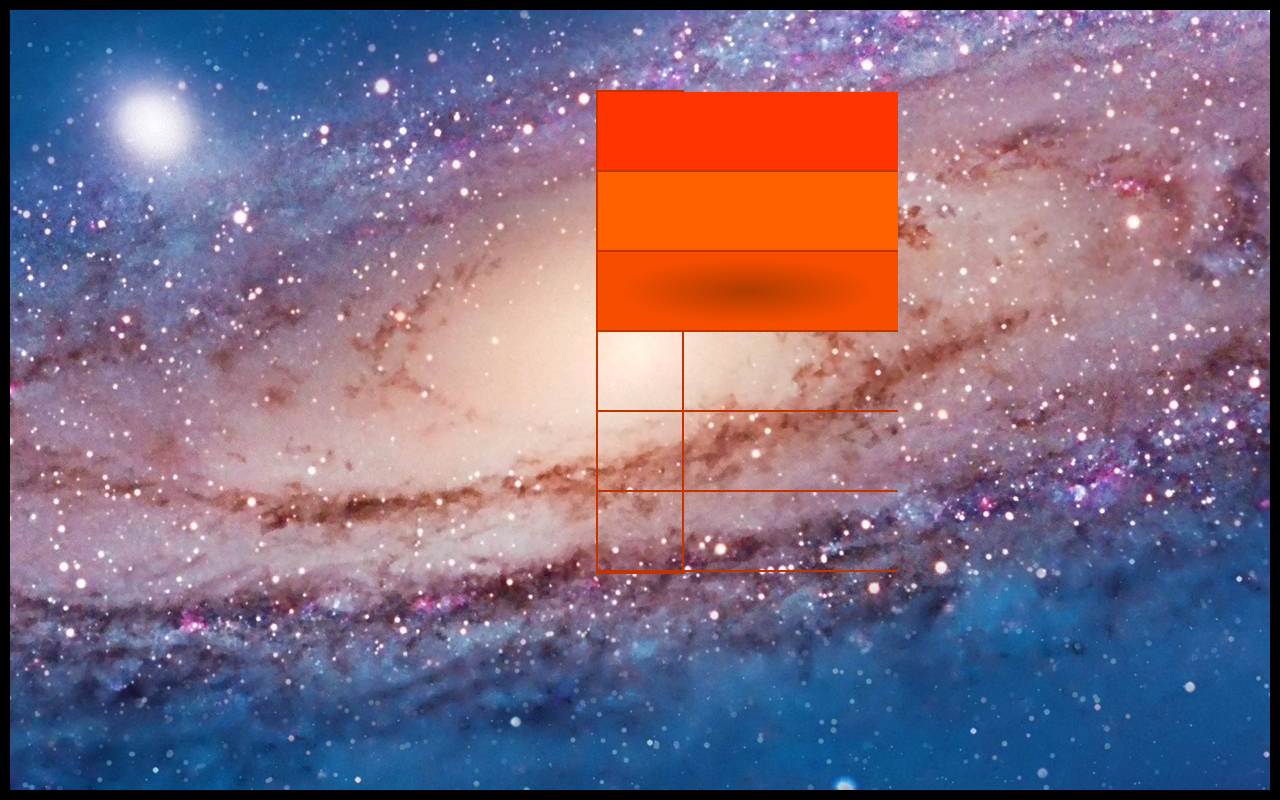
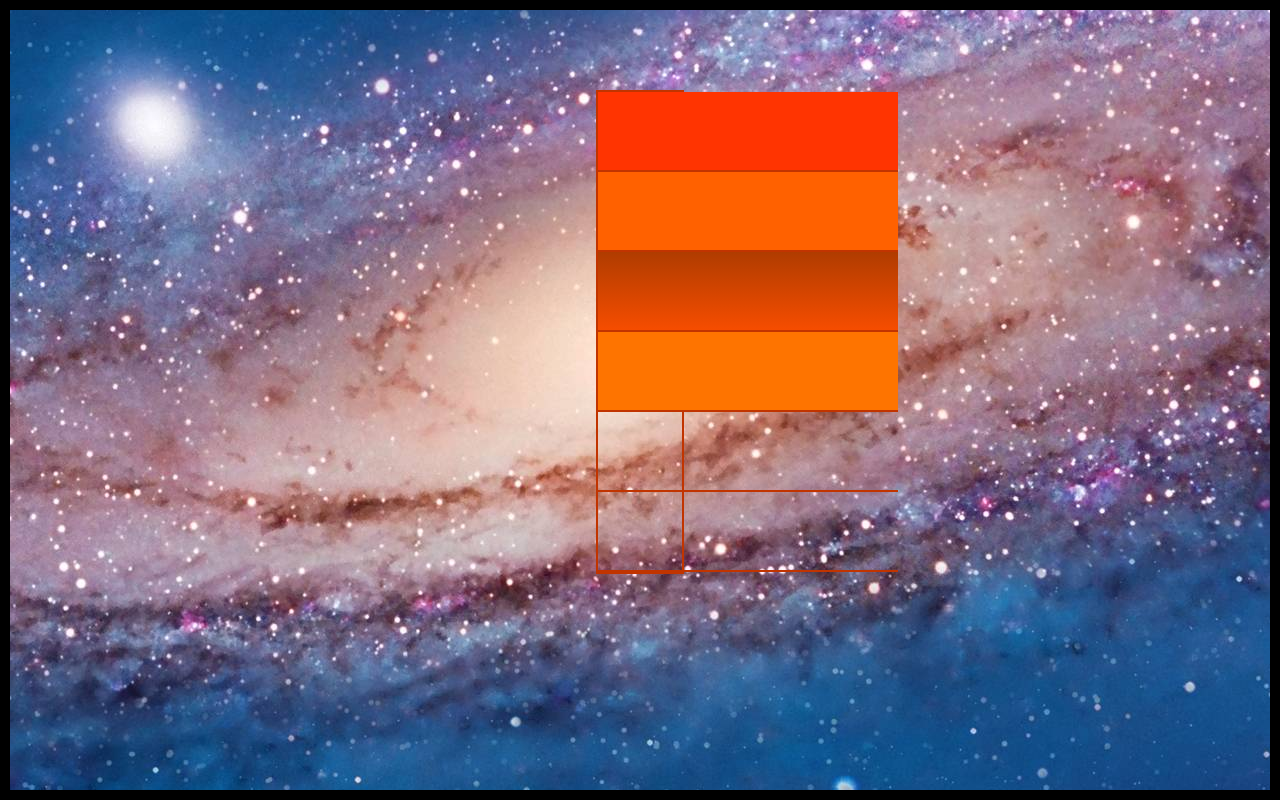
Before and after one commit to srishmatta/HackerRank2, a plain HTML site: page index.html in a window 1280 px wide. Drawn offline with Linux system fonts and the light colour scheme.

Commit message:
added gradients

```diff
--- a/css/layout.css
+++ b/css/layout.css
@@ -41,11 +41,15 @@ section article:nth-child(2){
 }
 
 section article:nth-child(3){
-  background-image: radial-gradient(ellipse , #b03c00 ,  #f64d00 60%);
+  background: linear-gradient(rgb(176, 60, 0), rgb(246, 77, 0));
 }
 
-section article:nth-child(2){
-  background: #ff6100;
+section article:nth-child(4){
+  background: #fe7400;
+}
+
+section article:nth-child(5){
+  background: linear-gradient(#f9be00, f4a300);
 }
 
 
```
